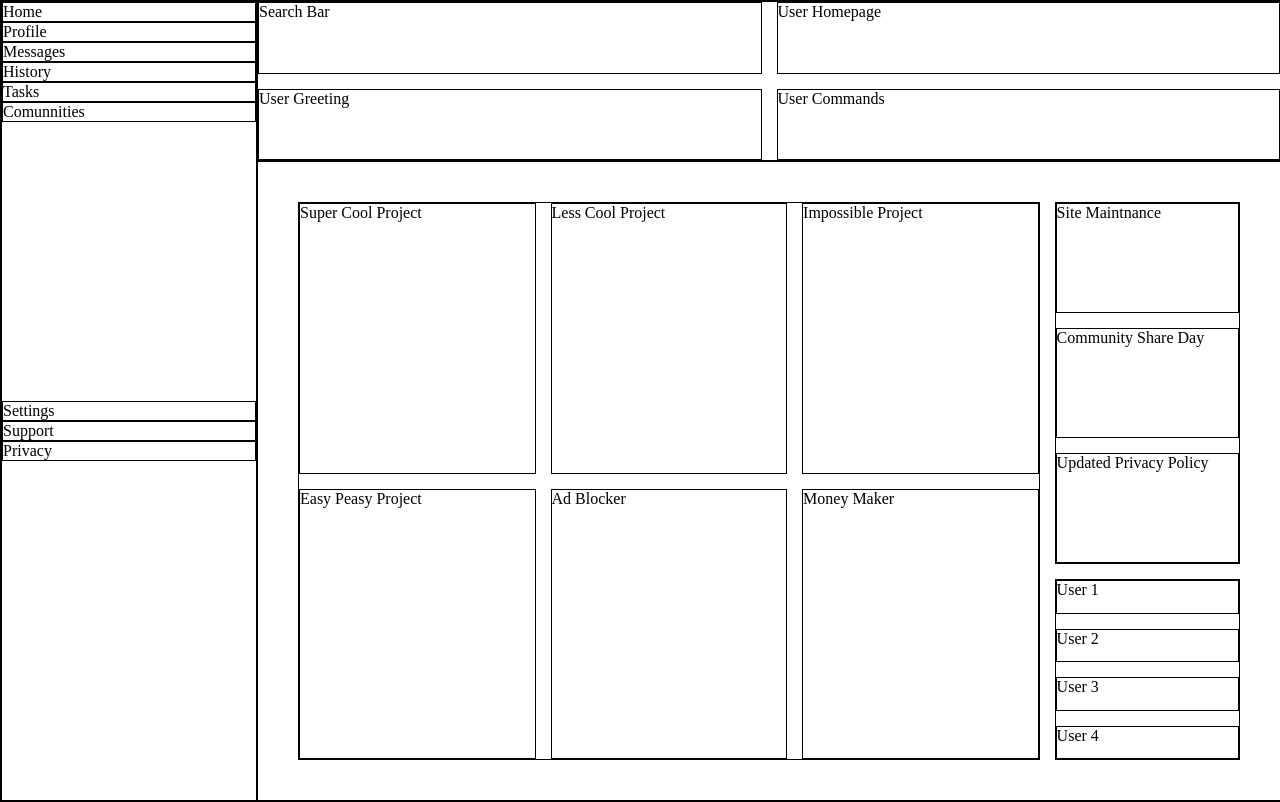
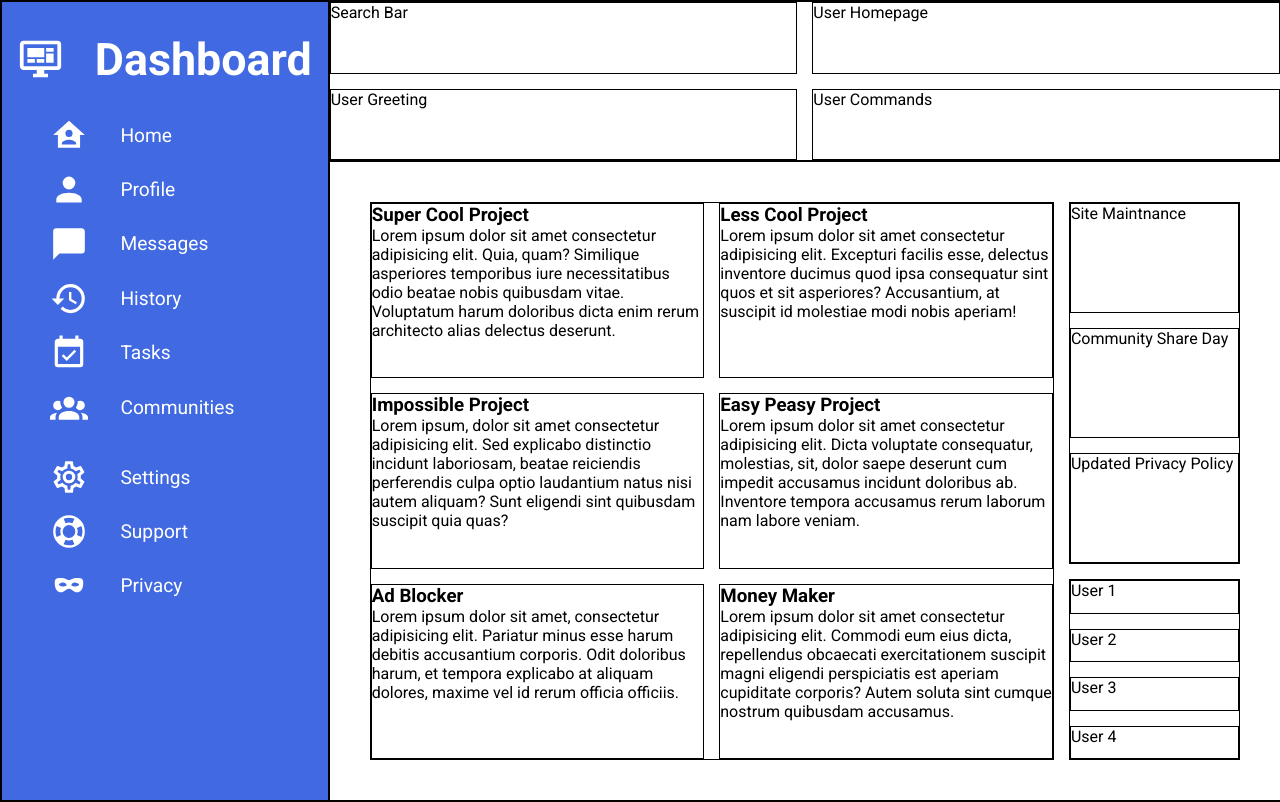
Before and after one commit to NMRSantos/odin-admin-dasboard, a plain HTML site: page index.html in a window 1280 px wide. Drawn offline with Linux system fonts and the light colour scheme.

Commit message:
Add svg file for icons and update html and css accordingly

```diff
--- a/index.html
+++ b/index.html
@@ -15,28 +15,76 @@
             <div class="nav-sub-menu" id="user-commands">User Commands</div>
         </div>
         <div class="sidebar">
+            <div class="sidebar-title">
+                <img src="images/dashboard-logo.svg" alt="logo">
+                <h1>Dashboard</h1></div>
             <ul class="sidebar-topbar">
-                <li class="sidebar-sub-menu">Home</li>
-                <li class="sidebar-sub-menu">Profile</li>
-                <li class="sidebar-sub-menu">Messages</li>
-                <li class="sidebar-sub-menu">History</li>
-                <li class="sidebar-sub-menu">Tasks</li>
-                <li class="sidebar-sub-menu">Comunnities</li>
+                <li class="sidebar-sub-menu">
+                    <img src="images/home.svg" alt="home">
+                    <p>Home</p>
+                </li>
+                <li class="sidebar-sub-menu">
+                    <img src="images/profile.svg" alt="profile">
+                    <p>Profile</p>
+                </li>
+                <li class="sidebar-sub-menu">
+                    <img src="images/messages.svg" alt="messages">
+                    <p>Messages</p>
+                </li>
+                <li class="sidebar-sub-menu">
+                    <img src="images/history.svg" alt="history">
+                    <p>History</p>
+                </li>
+                <li class="sidebar-sub-menu">
+                    <img src="images/tasks.svg" alt="tasks">
+                    <p>Tasks</p>
+                </li>
+                <li class="sidebar-sub-menu">
+                    <img src="images/communities.svg" alt="communities">
+                    <p>Communities</p>
+                </li>
             </ul>
             <ul class="sidebar-bottombar">
-                <li class="sidebar-sub-menu">Settings</li>
-                <li class="sidebar-sub-menu">Support</li>
-                <li class="sidebar-sub-menu">Privacy</li>
+                <li class="sidebar-sub-menu">
+                    <img src="images/settings.svg" alt="settings">
+                    <p>Settings</p>
+                </li>
+                <li class="sidebar-sub-menu">
+                    <img src="images/support.svg" alt="support">
+                    <p>Support</p>
+                </li>
+                <li class="sidebar-sub-menu">
+                    <img src="images/privacy.svg" alt="privacy">
+                    <p>Privacy</p>
+                </li>
             </ul>
         </div>
         <div class="main-panel">
             <div class="projects">
-                <div class="project-card" id="project1">Super Cool Project</div>
-                <div class="project-card" id="project2">Less Cool Project</div>
-                <div class="project-card" id="project3">Impossible Project</div>
-                <div class="project-card" id="project4">Easy Peasy Project</div>
-                <div class="project-card" id="project5">Ad Blocker</div>
-                <div class="project-card" id="project6">Money Maker</div>
+                <div class="project-card" id="project1">
+                    <h3 class="project-title">Super Cool Project</h3>
+                    <p class="project-description">Lorem ipsum dolor sit amet consectetur adipisicing elit. Quia, quam? Similique asperiores temporibus iure necessitatibus odio beatae nobis quibusdam vitae. Voluptatum harum doloribus dicta enim rerum architecto alias delectus deserunt.</p>
+                </div>
+                <div class="project-card" id="project2">
+                    <h3 class="project-title">Less Cool Project</h3>
+                    <p class="project-description">Lorem ipsum dolor sit amet consectetur adipisicing elit. Excepturi facilis esse, delectus inventore ducimus quod ipsa consequatur sint quos et sit asperiores? Accusantium, at suscipit id molestiae modi nobis aperiam!</p>
+                    </div>
+                <div class="project-card" id="project3">
+                    <h3 class="project-title">Impossible Project</h3>
+                    <p class="project-description">Lorem ipsum, dolor sit amet consectetur adipisicing elit. Sed explicabo distinctio incidunt laboriosam, beatae reiciendis perferendis culpa optio laudantium natus nisi autem aliquam? Sunt eligendi sint quibusdam suscipit quia quas?</p>
+                </div>
+                <div class="project-card" id="project4">
+                    <h3 class="project-title">Easy Peasy Project</h3>
+                    <p class="project-description">Lorem ipsum dolor sit amet consectetur adipisicing elit. Dicta voluptate consequatur, molestias, sit, dolor saepe deserunt cum impedit accusamus incidunt doloribus ab. Inventore tempora accusamus rerum laborum nam labore veniam.</p>
+                </div>
+                <div class="project-card" id="project5">
+                    <h3 class="project-title">Ad Blocker</h3>
+                    <p class="project-description">Lorem ipsum dolor sit amet, consectetur adipisicing elit. Pariatur minus esse harum debitis accusantium corporis. Odit doloribus harum, et tempora explicabo at aliquam dolores, maxime vel id rerum officia officiis.</p>
+                </div>
+                <div class="project-card" id="project6">
+                    <h3 class="project-title">Money Maker</h3>
+                    <p class="project-description">Lorem ipsum dolor sit amet consectetur adipisicing elit. Commodi eum eius dicta, repellendus obcaecati exercitationem suscipit magni eligendi perspiciatis est aperiam cupiditate corporis? Autem soluta sint cumque nostrum quibusdam accusamus.</p>
+                </div>
             </div>
             <div class="announcements">
                 <div class="announcement-card" id="announcement1">Site Maintnance</div>
--- a/style.css
+++ b/style.css
@@ -1,7 +1,10 @@
+@import url('https://fonts.googleapis.com/css2?family=Roboto:ital,wght@0,100..900;1,100..900&display=swap');
+
 * {
     margin: 0;
     padding: 0;
     list-style: none;
+    font-family: Roboto;
 }
 
 .container {
@@ -14,16 +17,50 @@
     border: 1px solid black;
 }
 
+img {
+    width: 2em;
+    filter: invert(1);
+}
+
 .sidebar {
     display: grid;
-    grid-template-rows: 1fr 1fr;
+    grid-template-rows: 1fr 3fr 3fr;
     grid-area: 1 / 1 / 3 / 2;
     border: 1px solid black;
+    background: royalblue;
+    color: white;
 }
 
-.sidebar-sub-menu {
-    border: 1px solid black;
-    ;
+.sidebar li {
+    display: flex;
+    font-size: 1.2rem;
+    padding-left: 3rem;
+    align-items: center;
+    gap: 2rem;
+}
+
+.sidebar-title {
+    display: flex;
+    padding: 1rem;
+    align-items: center;
+    gap: 2rem;
+    font-size: 1.4rem;
+}
+
+.sidebar-topbar {
+    display: flex;
+    flex-direction: column;
+    gap: 1rem;
+    grid-area: 2 / 1 / 3 / 2;
+    grid-template-rows: repeat(6, 1fr);
+}
+
+.sidebar-bottombar {
+    display: flex;
+    flex-direction: column;
+    gap: 1rem;
+    grid-area: 3 / 1 / 4 / 2;
+    grid-template-rows: repeat(3, 1fr);
 }
 
 .nav {
@@ -49,7 +86,7 @@
 
 .projects {
     display: grid;
-    grid-template: 1fr 1fr / 1fr 1fr 1fr;
+    grid-template: 1fr 1fr 1fr / 1fr 1fr;
     grid-area: 1 / 1 / 3 / 2;
     border: 1px solid black;
     gap: 15px;
```
Also changed, not shown: images/communities.svg (added), images/dashboard-logo.svg (added), images/history.svg (added), images/home.svg (added), images/messages.svg (added), images/privacy.svg (added), images/profile.svg (added), images/settings.svg (added), images/support.svg (added), images/tasks.svg (added).
